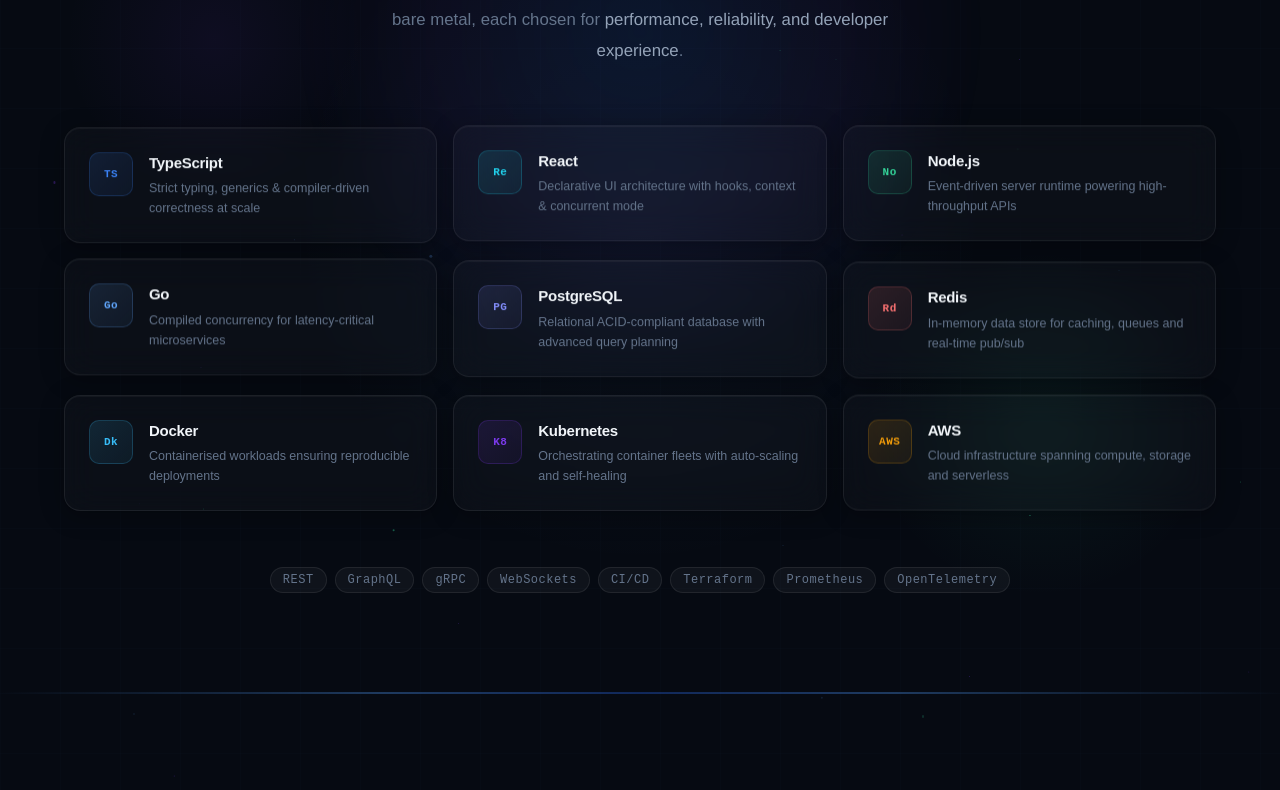
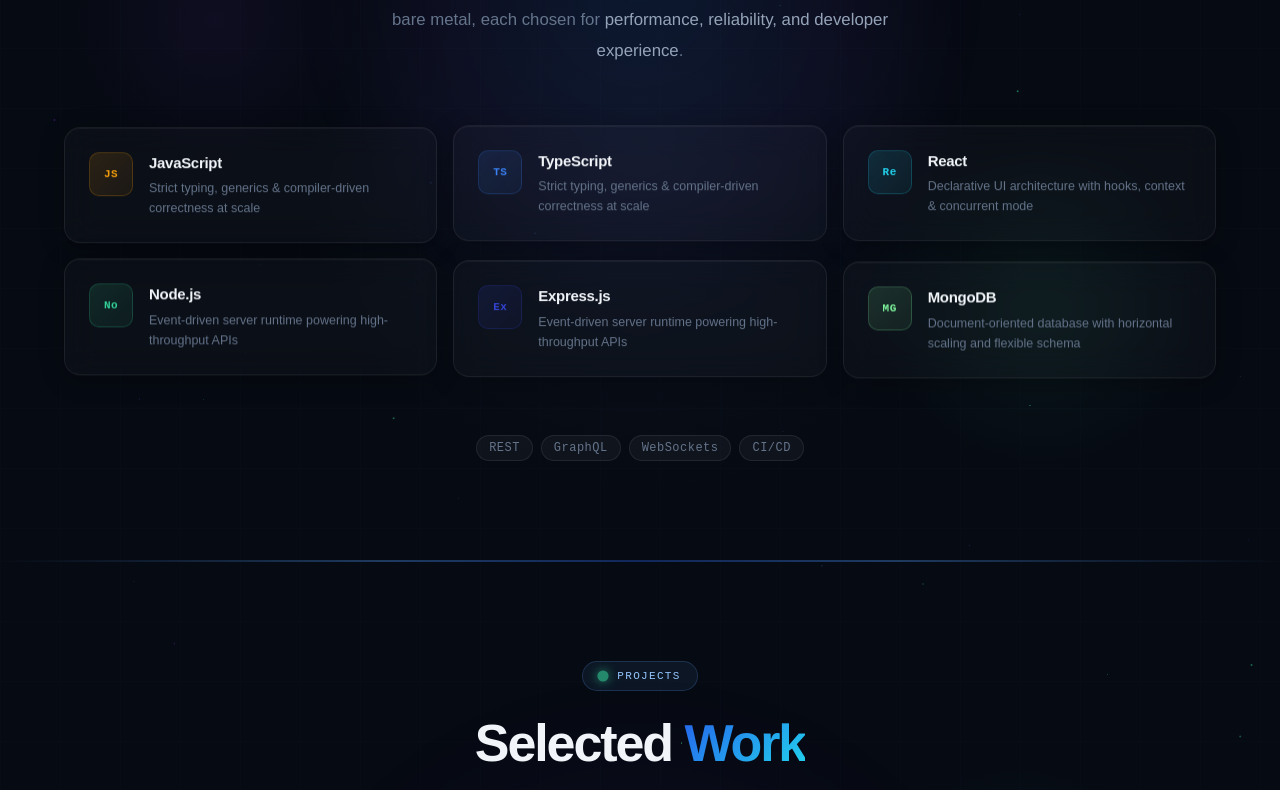
Before and after one commit to githubzohaib/Portfolio-Website, a React (Vite) app in the folder client/: page / in a window 1280 px wide. Shown: the part 1860-2650 px from the top of the page. Built offline with nearby package versions, Linux system fonts and the light colour scheme.

Commit message:
Skills Section Finalized

```diff
--- a/client/src/components/layouts/Skills.tsx
+++ b/client/src/components/layouts/Skills.tsx
@@ -92,6 +92,13 @@
 
 const skills = [
   {
+    name: "JavaScript",
+    description: "Strict typing, generics & compiler-driven correctness at scale",
+    icon: "JS",
+    color: "#F59E0B",
+    glow: "rgba(245,158,11,0.25)",
+  },
+  {
     name: "TypeScript",
     description: "Strict typing, generics & compiler-driven correctness at scale",
     icon: "TS",
@@ -113,47 +120,20 @@
     glow: "rgba(52,211,153,0.25)",
   },
   {
-    name: "Go",
-    description: "Compiled concurrency for latency-critical microservices",
-    icon: "Go",
-    color: "#60A5FA",
-    glow: "rgba(96,165,250,0.25)",
+    name: "Express.js",
+    description: "Event-driven server runtime powering high-throughput APIs",
+    icon: "Ex",
+    color: "#3444d3",
+    glow: "rgba(52, 113, 211, 0.25)",
   },
   {
-    name: "PostgreSQL",
-    description: "Relational ACID-compliant database with advanced query planning",
-    icon: "PG",
-    color: "#818CF8",
-    glow: "rgba(129,140,248,0.25)",
+    name: "MongoDB",
+    description: "Document-oriented database with horizontal scaling and flexible schema",
+    icon: "MG",
+    color: "#81f89f",
+    glow: "rgba(61, 122, 42, 0.25)",
   },
-  {
-    name: "Redis",
-    description: "In-memory data store for caching, queues and real-time pub/sub",
-    icon: "Rd",
-    color: "#F87171",
-    glow: "rgba(248,113,113,0.25)",
-  },
-  {
-    name: "Docker",
-    description: "Containerised workloads ensuring reproducible deployments",
-    icon: "Dk",
-    color: "#38BDF8",
-    glow: "rgba(56,189,248,0.25)",
-  },
-  {
-    name: "Kubernetes",
-    description: "Orchestrating container fleets with auto-scaling and self-healing",
-    icon: "K8",
-    color: "#7C3AED",
-    glow: "rgba(124,58,237,0.25)",
-  },
-  {
-    name: "AWS",
-    description: "Cloud infrastructure spanning compute, storage and serverless",
-    icon: "AWS",
-    color: "#F59E0B",
-    glow: "rgba(245,158,11,0.25)",
-  },
+
 ];
 
 function SkillCard({
@@ -457,7 +437,7 @@
           transition={{ delay: 0.9 }}
           className="flex flex-wrap gap-2 justify-center mt-14"
         >
-          {["REST", "GraphQL", "gRPC", "WebSockets", "CI/CD", "Terraform", "Prometheus", "OpenTelemetry"].map((tag, i) => (
+          {["REST", "GraphQL", "WebSockets", "CI/CD"].map((tag, i) => (
             <motion.span
               key={tag}
               initial={{ opacity: 0, scale: 0.85 }}
```
